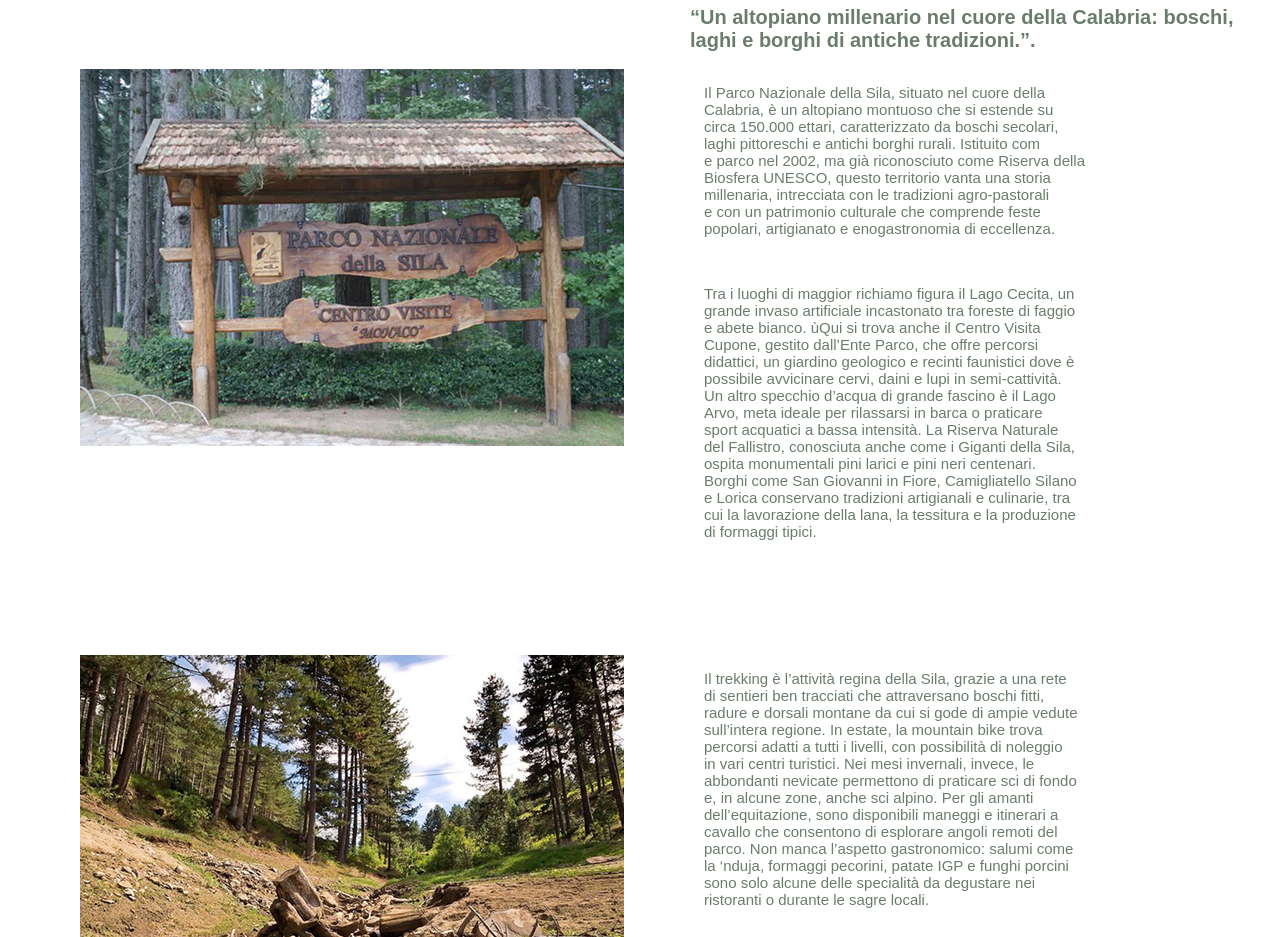
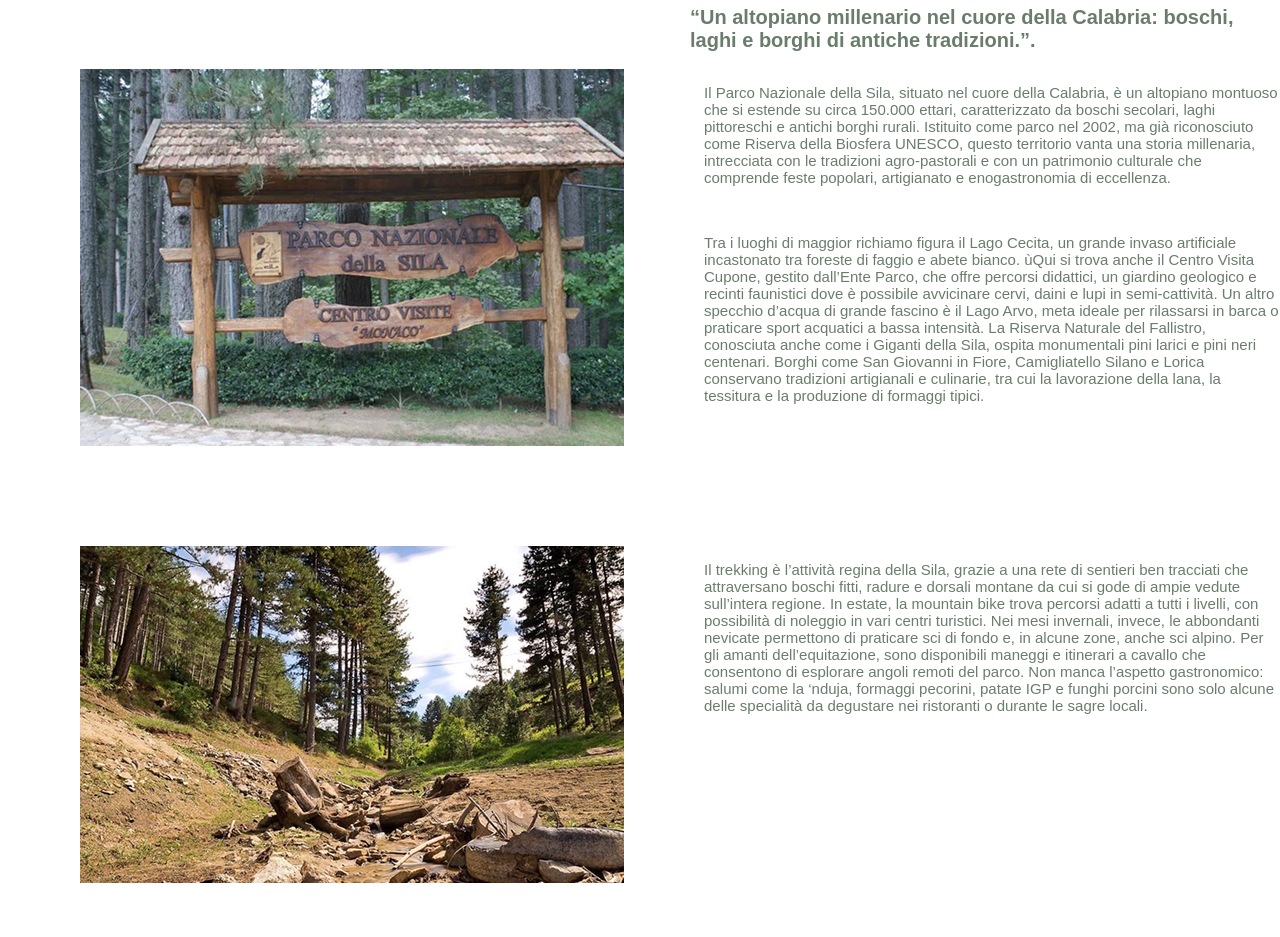
Before and after one commit to antoo020/sito-parco, a plain HTML site: page indexsila.html in a window 1280 px wide. Shown: the part 163-1100 px from the top of the page. Drawn offline with Linux system fonts and the light colour scheme.

Commit message:
Update indexsila.html

```diff
--- a/indexsila.html
+++ b/indexsila.html
@@ -30,79 +30,79 @@
             <div>
                 <img src="immagini/sila1.jpg" alt="">
                 <span>
-                <p>Il Parco Nazionale della Sila, situato nel cuore della<br> Calabria,
-                    è un altopiano montuoso che si estende su<br> circa 150.000 ettari,
-                    caratterizzato da boschi secolari,<br> laghi pittoreschi e antichi borghi rurali.
-                    Istituito com<br>e parco nel 2002, ma già riconosciuto come Riserva della<br> Biosfera
-                    UNESCO, questo territorio vanta una storia<br> millenaria, intrecciata con le tradizioni
-                    agro-pastorali<br> e con un patrimonio culturale che comprende feste<br> popolari,
+                <p>Il Parco Nazionale della Sila, situato nel cuore della Calabria,
+                    è un altopiano montuoso che si estende su circa 150.000 ettari,
+                    caratterizzato da boschi secolari, laghi pittoreschi e antichi borghi rurali.
+                    Istituito come parco nel 2002, ma già riconosciuto come Riserva della Biosfera
+                    UNESCO, questo territorio vanta una storia millenaria, intrecciata con le tradizioni
+                    agro-pastorali e con un patrimonio culturale che comprende feste popolari,
                     artigianato e enogastronomia di eccellenza.</p>
                     <br>
                     <p>Tra i luoghi di maggior richiamo figura il Lago Cecita,
-                    un<br> grande invaso artificiale incastonato tra foreste di faggio<br> e abete bianco.
-                    ùQui si trova anche il Centro Visita<br> Cupone, gestito dall’Ente Parco,
-                    che offre percorsi<br> didattici, un giardino geologico e recinti faunistici dove
-                    è<br> possibile avvicinare cervi, daini e lupi in semi-cattività.<br> Un altro specchio
-                    d’acqua di grande fascino è il Lago<br> Arvo, meta ideale per rilassarsi in barca o
-                    praticare<br> sport acquatici a bassa intensità. La Riserva Naturale<br> del Fallistro,
-                    conosciuta anche come i Giganti della Sila,<br> ospita monumentali pini larici e
-                    pini neri centenari.<br> Borghi come San Giovanni in Fiore, Camigliatello Silano<br> e
-                    Lorica conservano tradizioni artigianali e culinarie, tra<br> cui la lavorazione
-                    della lana, la tessitura e la produzione<br> di formaggi tipici.</p>
+                    un grande invaso artificiale incastonato tra foreste di faggio e abete bianco.
+                    ùQui si trova anche il Centro Visita Cupone, gestito dall’Ente Parco,
+                    che offre percorsi didattici, un giardino geologico e recinti faunistici dove
+                    è possibile avvicinare cervi, daini e lupi in semi-cattività. Un altro specchio
+                    d’acqua di grande fascino è il Lago Arvo, meta ideale per rilassarsi in barca o
+                    praticare sport acquatici a bassa intensità. La Riserva Naturale del Fallistro,
+                    conosciuta anche come i Giganti della Sila, ospita monumentali pini larici e
+                    pini neri centenari. Borghi come San Giovanni in Fiore, Camigliatello Silano e
+                    Lorica conservano tradizioni artigianali e culinarie, tra cui la lavorazione
+                    della lana, la tessitura e la produzione di formaggi tipici.</p>
                 </span>
             </div>
             <div>
                 <img src="immagini/sila 2.jpg" alt="">
                 <span>
-                    <p>Il trekking è l’attività regina della Sila, grazie a una rete<br> di sentieri ben
-                        tracciati che attraversano boschi fitti,<br> radure e dorsali montane da cui si
-                        gode di ampie vedute<br> sull’intera regione. In estate, la mountain bike trova<br>
-                        percorsi adatti a tutti i livelli, con possibilità di noleggio<br> in vari centri
-                        turistici. Nei mesi invernali, invece, le<br> abbondanti nevicate permettono di
-                        praticare sci di fondo<br> e, in alcune zone, anche sci alpino. Per gli amanti<br>
-                        dell’equitazione, sono disponibili maneggi e itinerari a<br> cavallo che consentono
-                        di esplorare angoli remoti del<br> parco. Non manca l’aspetto gastronomico: salumi
-                        come<br> la ‘nduja, formaggi pecorini, patate IGP e funghi porcini<br> sono solo alcune
-                        delle specialità da degustare nei<br> ristoranti o durante le sagre locali.</p>
+                    <p>Il trekking è l’attività regina della Sila, grazie a una rete di sentieri ben
+                        tracciati che attraversano boschi fitti, radure e dorsali montane da cui si
+                        gode di ampie vedute sull’intera regione. In estate, la mountain bike trova
+                        percorsi adatti a tutti i livelli, con possibilità di noleggio in vari centri
+                        turistici. Nei mesi invernali, invece, le abbondanti nevicate permettono di
+                        praticare sci di fondo e, in alcune zone, anche sci alpino. Per gli amanti
+                        dell’equitazione, sono disponibili maneggi e itinerari a cavallo che consentono
+                        di esplorare angoli remoti del parco. Non manca l’aspetto gastronomico: salumi
+                        come la ‘nduja, formaggi pecorini, patate IGP e funghi porcini sono solo alcune
+                        delle specialità da degustare nei ristoranti o durante le sagre locali.</p>
                 </span>
             </div>
             <div>
                 <img src="immagini/sila3.jpg" alt="">
                 <span>
-                    <p>La Sila è coperta prevalentemente da foreste di faggio,<br> pino laricio e abete
-                        bianco, che in autunno si tingono di<br> colori spettacolari. Le parti più alte
-                        dell’altopiano<br> raggiungono circa 1.900 metri e ospitano specie<br> endemiche,
-                        adattate a condizioni climatiche rigide per la<br> latitudine. L’area è un rifugio
-                        prezioso per il lupo<br> appenninico, simbolo del parco, e per altre specie come<br> il
-                        cervo e il capriolo, reintrodotti dopo aver rischiato<br> l’estinzione locale.
-                        Rapaci come la poiana e il falco<br> pecchiaiolo sorvolano i cieli, mentre nei
-                        torrenti di<br> montagna si possono trovare trote e altre specie di<br> pesci d’acqua
-                        dolce. Il sottobosco è ricchissimo di<br> funghi e di piante officinali, sfruttate
-                        dalla tradizione<br> erboristica calabrese. Questi elementi naturali si<br> intrecciano
-                        con la presenza umana, dando vita a<br> paesaggi pastorali dove pascoli e foreste
-                        convivono<br> armoniosamente.</p>
+                    <p>La Sila è coperta prevalentemente da foreste di faggio, pino laricio e abete
+                        bianco, che in autunno si tingono di colori spettacolari. Le parti più alte
+                        dell’altopiano raggiungono circa 1.900 metri e ospitano specie endemiche,
+                        adattate a condizioni climatiche rigide per la latitudine. L’area è un rifugio
+                        prezioso per il lupo appenninico, simbolo del parco, e per altre specie come il
+                        cervo e il capriolo, reintrodotti dopo aver rischiato l’estinzione locale.
+                        Rapaci come la poiana e il falco pecchiaiolo sorvolano i cieli, mentre nei
+                        torrenti di montagna si possono trovare trote e altre specie di pesci d’acqua
+                        dolce. Il sottobosco è ricchissimo di funghi e di piante officinali, sfruttate
+                        dalla tradizione erboristica calabrese. Questi elementi naturali si intrecciano
+                        con la presenza umana, dando vita a paesaggi pastorali dove pascoli e foreste
+                        convivono armoniosamente.</p>
                 </span>
             </div>
             <div>
                 <img src="immagini/sila4.jpg" alt="">
                 <span>
-                    <p>Il Parco è facilmente raggiungibile dai principali centri<br> urbani calabresi.
-                        Per chi preferisce i mezzi pubblici,<br> esistono bus che collegano alcune
-                        località silane alle<br> città più grandi, ma l’auto risulta spesso la soluzione<br>
-                        migliore per esplorare in libertà le varie zone del parco.<br> È consigliabile
-                        visitare la Sila in diverse stagioni:<br> <b>l’inverno</b> offre paesaggi innevati ideali
-                        per gli sport<br> sulla neve, <b>la primavera</b> e <b>l’autunno</b> regalano colori<br>
-                        mozzafiato, mentre <b>l’estate</b>, con temperature più miti<br> rispetto alla costa, permette di
-                        sfuggire alla calura e di<br> fare escursioni in un clima gradevole. Prima di<br>
-                        intraprendere un’escursione, è sempre bene informarsi<br> sulle condizioni meteo.
-                        Grazie all’impegno costante dei<br> residenti e delle istituzioni, il Parco Nazionale
-                        della Sila<br> rimane un esempio di come la conservazione<br> dell’ambiente possa
-                        conciliarsi con lo sviluppo del<br> turismo sostenibile e con la valorizzazione di un<br>
-                        patrimonio culturale unico nel suo genere.<br>
-                        Un aspetto affascinante riguarda la lavorazione della<br> lana, che per secoli è
-                        stata una delle principali fonti di<br> sostentamento delle comunità silane.
-                        Ancora oggi,<br> alcuni laboratori artigianali conservano metodi<br> tradizionali di
-                        filatura e tintura, tramandati di<br> generazione in generazione.</p>
+                    <p>Il Parco è facilmente raggiungibile dai principali centri urbani calabresi.
+                        Per chi preferisce i mezzi pubblici, esistono bus che collegano alcune
+                        località silane alle città più grandi, ma l’auto risulta spesso la soluzione
+                        migliore per esplorare in libertà le varie zone del parco. È consigliabile
+                        visitare la Sila in diverse stagioni: <b>l’inverno</b> offre paesaggi innevati ideali
+                        per gli sport sulla neve, <b>la primavera</b> e <b>l’autunno</b> regalano colori
+                        mozzafiato, mentre <b>l’estate</b>, con temperature più miti rispetto alla costa, permette di
+                        sfuggire alla calura e di fare escursioni in un clima gradevole. Prima di
+                        intraprendere un’escursione, è sempre bene informarsi sulle condizioni meteo.
+                        Grazie all’impegno costante dei residenti e delle istituzioni, il Parco Nazionale
+                        della Sila rimane un esempio di come la conservazione dell’ambiente possa
+                        conciliarsi con lo sviluppo del turismo sostenibile e con la valorizzazione di un
+                        patrimonio culturale unico nel suo genere.
+                        Un aspetto affascinante riguarda la lavorazione della lana, che per secoli è
+                        stata una delle principali fonti di sostentamento delle comunità silane.
+                        Ancora oggi, alcuni laboratori artigianali conservano metodi tradizionali di
+                        filatura e tintura, tramandati di generazione in generazione.</p>
                 </span>
             </div>
         </main>
```
